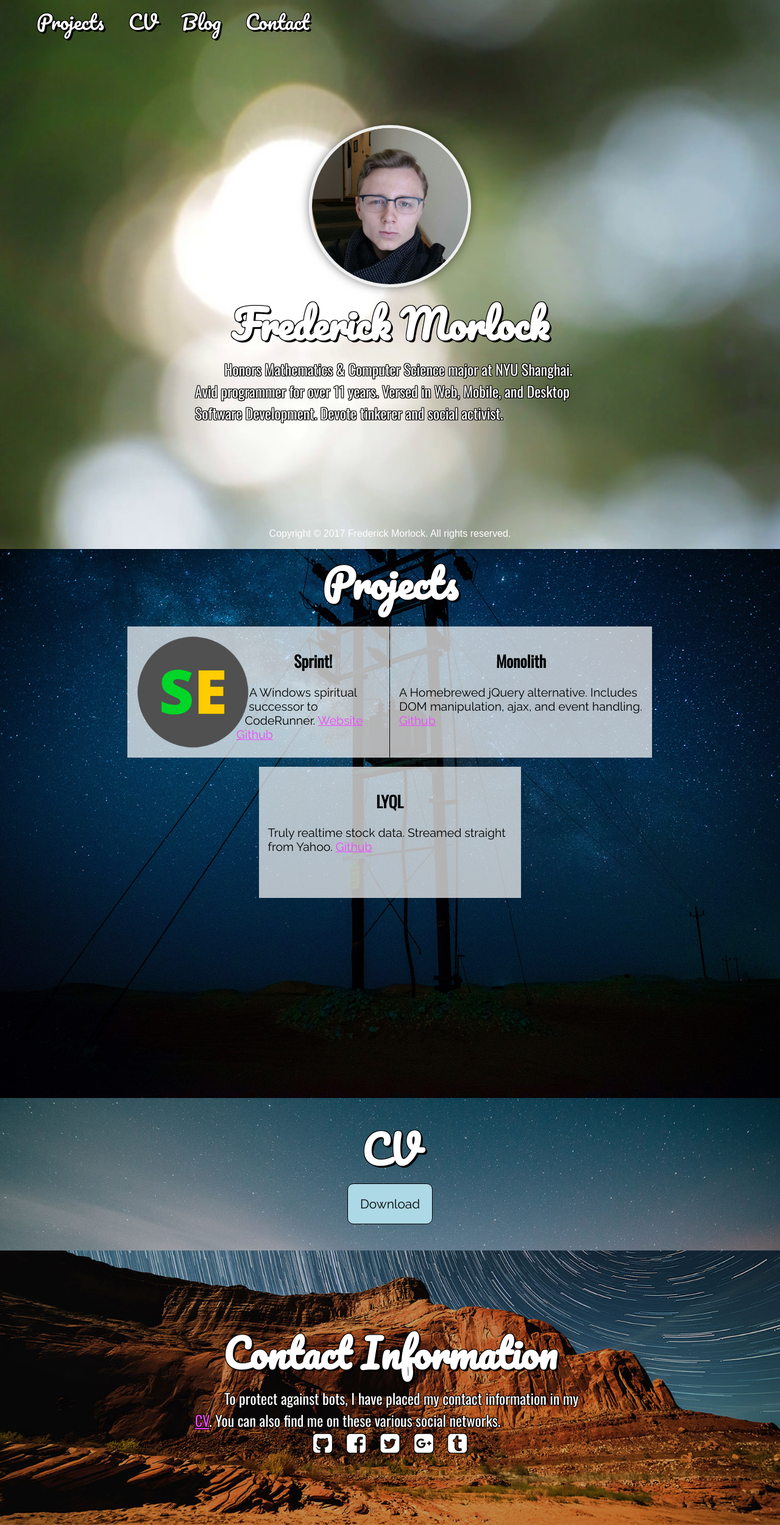
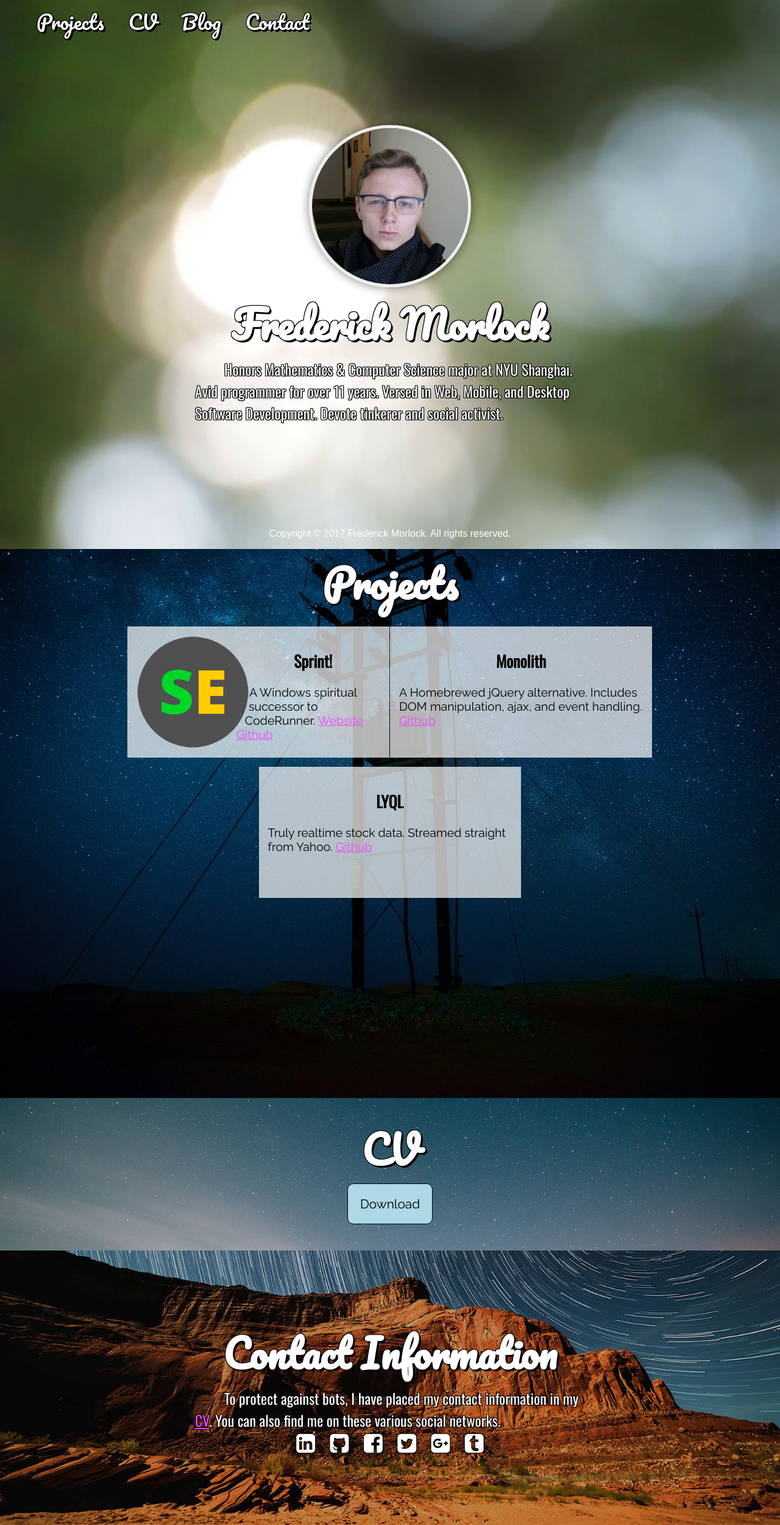
Before and after one commit to FrederickGeek8/freddy.us, a Jekyll site: the page built from index.html, in a window 1280 px wide. Shown: the whole page at 61% size. Built offline with Jekyll 4.4.1, drawn with Linux system fonts in a browser that asks for light colours.

Commit message:
Add Linkedin Link

```diff
--- a/index.html
+++ b/index.html
@@ -58,6 +58,7 @@
       <p>To protect against bots, I have placed my contact information in my
         <a href="Resume.pdf">CV</a>. You can also find me on these various social networks.</p>
       <div class="social">
+        <a href="//www.linkedin.com/in/frederick-morlock-27615256/" target="_blank"><i class="fa fa-linkedin-square"></i></i></a>
         <a href="//github.com/FrederickGeek8" target="_blank"><i class="fa fa-github-square"></i></i></a>
         <a href="//facebook.com/TheFredMorlock" target="_blank"><i class="fa fa-facebook-square"></i></i></a>
         <a href="//twitter.com/FrederickGeek8" target="_blank"><i class="fa fa-twitter-square"></i></i></a>
```
